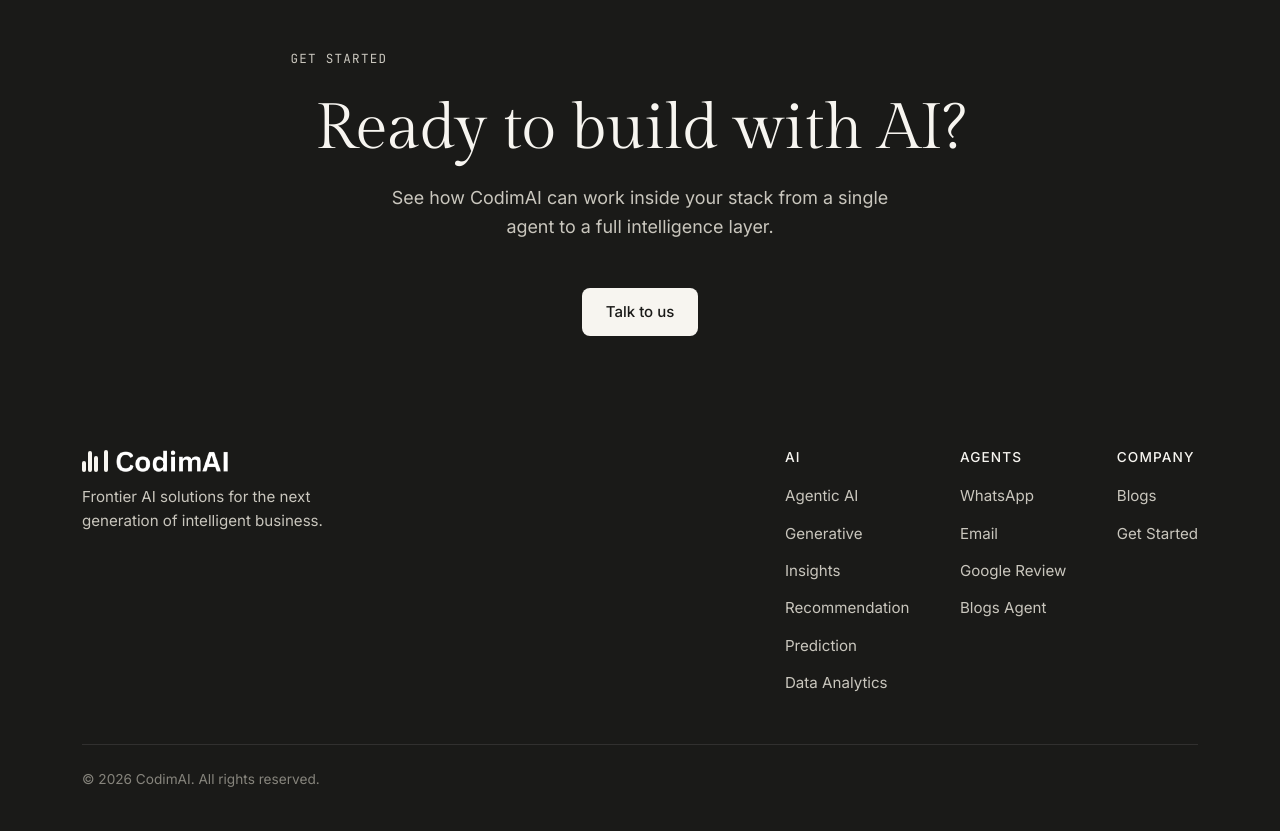
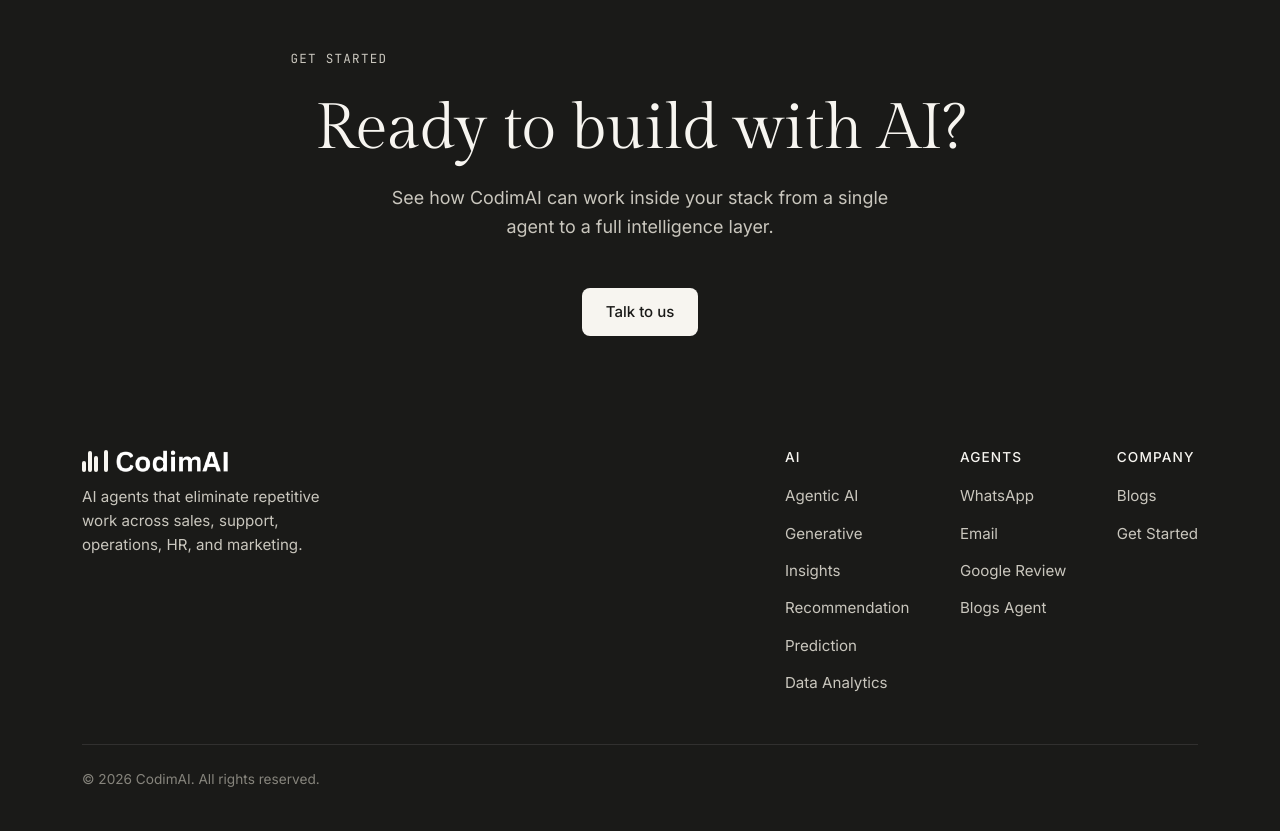
Before and after one commit to ShivamKGupta995/codimai-website, a PHP site: page /blogs/ in a window 1280 px wide. Shown: the part 1636-2467 px from the top of the page. Run offline with PHP 8.4, Linux system fonts and the light colour scheme; data that the repository does not hold is empty.

Commit message:
chore(footer): update brand tagline site-wide for v2 positioning
Replace the old footer tagline with the new agent-automation
positioning everywhere it appears, keeping the shared footer DRY
across all pages, partials/footer.html and blogs/includes/footer.php.

```diff
--- a/404.html
+++ b/404.html
@@ -207,7 +207,7 @@
 
         <div class="footer-brand">
           <a href="index.html" class="nav-logo nav-logo--on-dark" aria-label="CodimAI  home"><span class="nav-logo__mark" aria-hidden="true"><i></i><i></i><i></i><i></i></span><img src="assets/img/logo-word.png" alt="" class="nav-logo__word" width="223" height="44"></a>
-          <p>Frontier AI solutions for the next generation of intelligent business.</p>
+          <p>AI agents that eliminate repetitive work across sales, support, operations, HR, and marketing.</p>
         </div>
 
         <div class="footer-col">
--- a/agents/blogs-agent.html
+++ b/agents/blogs-agent.html
@@ -458,7 +458,7 @@
 
           <div class="footer-brand">
             <a href="../index.html" class="nav-logo nav-logo--on-dark" aria-label="CodimAI  home"><span class="nav-logo__mark" aria-hidden="true"><i></i><i></i><i></i><i></i></span><img src="../assets/img/logo-word.png" alt="" class="nav-logo__word" width="223" height="44"></a>
-            <p>Frontier AI solutions for the next generation of intelligent business.</p>
+            <p>AI agents that eliminate repetitive work across sales, support, operations, HR, and marketing.</p>
           </div>
 
           <div class="footer-col">
--- a/agents/email.html
+++ b/agents/email.html
@@ -487,7 +487,7 @@
 
           <div class="footer-brand">
             <a href="../index.html" class="nav-logo nav-logo--on-dark" aria-label="CodimAI  home"><span class="nav-logo__mark" aria-hidden="true"><i></i><i></i><i></i><i></i></span><img src="../assets/img/logo-word.png" alt="" class="nav-logo__word" width="223" height="44"></a>
-            <p>Frontier AI solutions for the next generation of intelligent business.</p>
+            <p>AI agents that eliminate repetitive work across sales, support, operations, HR, and marketing.</p>
           </div>
 
           <div class="footer-col">
--- a/agents/google-review.html
+++ b/agents/google-review.html
@@ -451,7 +451,7 @@
 
           <div class="footer-brand">
             <a href="../index.html" class="nav-logo nav-logo--on-dark" aria-label="CodimAI  home"><span class="nav-logo__mark" aria-hidden="true"><i></i><i></i><i></i><i></i></span><img src="../assets/img/logo-word.png" alt="" class="nav-logo__word" width="223" height="44"></a>
-            <p>Frontier AI solutions for the next generation of intelligent business.</p>
+            <p>AI agents that eliminate repetitive work across sales, support, operations, HR, and marketing.</p>
           </div>
 
           <div class="footer-col">
--- a/agents/whatsapp.html
+++ b/agents/whatsapp.html
@@ -497,7 +497,7 @@
 
           <div class="footer-brand">
             <a href="../index.html" class="nav-logo nav-logo--on-dark" aria-label="CodimAI  home"><span class="nav-logo__mark" aria-hidden="true"><i></i><i></i><i></i><i></i></span><img src="../assets/img/logo-word.png" alt="" class="nav-logo__word" width="223" height="44"></a>
-            <p>Frontier AI solutions for the next generation of intelligent business.</p>
+            <p>AI agents that eliminate repetitive work across sales, support, operations, HR, and marketing.</p>
           </div>
 
           <div class="footer-col">
--- a/ai/agentic-ai.html
+++ b/ai/agentic-ai.html
@@ -403,7 +403,7 @@
 
             <div class="footer-brand">
               <a  href="../index.html" class="nav-logo nav-logo--on-dark" aria-label="CodimAI  home"><span class="nav-logo__mark" aria-hidden="true"><i></i><i></i><i></i><i></i></span><img src="../assets/img/logo-word.png" alt="" class="nav-logo__word" width="223" height="44"></a>
-              <p>Frontier AI solutions for the next generation of intelligent business.</p>
+              <p>AI agents that eliminate repetitive work across sales, support, operations, HR, and marketing.</p>
             </div>
 
             <div class="footer-col">
--- a/ai/data-analytics.html
+++ b/ai/data-analytics.html
@@ -413,7 +413,7 @@
 
             <div class="footer-brand">
               <a href="../index.html" class="nav-logo nav-logo--on-dark" aria-label="CodimAI  home"><span class="nav-logo__mark" aria-hidden="true"><i></i><i></i><i></i><i></i></span><img src="../assets/img/logo-word.png" alt="" class="nav-logo__word" width="223" height="44"></a>
-              <p>Frontier AI solutions for the next generation of intelligent business.</p>
+              <p>AI agents that eliminate repetitive work across sales, support, operations, HR, and marketing.</p>
             </div>
 
             <div class="footer-col">
--- a/ai/generative.html
+++ b/ai/generative.html
@@ -414,7 +414,7 @@
 
             <div class="footer-brand">
               <a href="../index.html" class="nav-logo nav-logo--on-dark" aria-label="CodimAI  home"><span class="nav-logo__mark" aria-hidden="true"><i></i><i></i><i></i><i></i></span><img src="../assets/img/logo-word.png" alt="" class="nav-logo__word" width="223" height="44"></a>
-              <p>Frontier AI solutions for the next generation of intelligent business.</p>
+              <p>AI agents that eliminate repetitive work across sales, support, operations, HR, and marketing.</p>
             </div>
 
             <div class="footer-col">
--- a/ai/insights.html
+++ b/ai/insights.html
@@ -413,7 +413,7 @@
 
             <div class="footer-brand">
               <a href="../index.html" class="nav-logo nav-logo--on-dark" aria-label="CodimAI  home"><span class="nav-logo__mark" aria-hidden="true"><i></i><i></i><i></i><i></i></span><img src="../assets/img/logo-word.png" alt="" class="nav-logo__word" width="223" height="44"></a>
-              <p>Frontier AI solutions for the next generation of intelligent business.</p>
+              <p>AI agents that eliminate repetitive work across sales, support, operations, HR, and marketing.</p>
             </div>
 
             <div class="footer-col">
--- a/ai/prediction.html
+++ b/ai/prediction.html
@@ -413,7 +413,7 @@
 
             <div class="footer-brand">
               <a href="../index.html" class="nav-logo nav-logo--on-dark" aria-label="CodimAI  home"><span class="nav-logo__mark" aria-hidden="true"><i></i><i></i><i></i><i></i></span><img src="../assets/img/logo-word.png" alt="" class="nav-logo__word" width="223" height="44"></a>
-              <p>Frontier AI solutions for the next generation of intelligent business.</p>
+              <p>AI agents that eliminate repetitive work across sales, support, operations, HR, and marketing.</p>
             </div>
 
             <div class="footer-col">
--- a/ai/recommendation.html
+++ b/ai/recommendation.html
@@ -413,7 +413,7 @@
 
             <div class="footer-brand">
               <a href="../index.html" class="nav-logo nav-logo--on-dark" aria-label="CodimAI  home"><span class="nav-logo__mark" aria-hidden="true"><i></i><i></i><i></i><i></i></span><img src="../assets/img/logo-word.png" alt="" class="nav-logo__word" width="223" height="44"></a>
-              <p>Frontier AI solutions for the next generation of intelligent business.</p>
+              <p>AI agents that eliminate repetitive work across sales, support, operations, HR, and marketing.</p>
             </div>
 
             <div class="footer-col">
--- a/blogs/includes/footer.php
+++ b/blogs/includes/footer.php
@@ -6,7 +6,7 @@
 
       <div class="footer-brand">
         <a href="/" class="nav-logo nav-logo--on-dark" aria-label="CodimAI  home"><span class="nav-logo__mark" aria-hidden="true"><i></i><i></i><i></i><i></i></span><img src="/assets/img/logo-word.png" alt="" class="nav-logo__word" width="223" height="44"></a>
-        <p>Frontier AI solutions for the next generation of intelligent business.</p>
+        <p>AI agents that eliminate repetitive work across sales, support, operations, HR, and marketing.</p>
       </div>
 
       <div class="footer-col">
--- a/blogs/index.html
+++ b/blogs/index.html
@@ -215,7 +215,7 @@
         <div class="footer-top">
           <div class="footer-brand">
             <a href="../index.html" class="nav-logo nav-logo--on-dark" aria-label="CodimAI  home"><span class="nav-logo__mark" aria-hidden="true"><i></i><i></i><i></i><i></i></span><img src="../assets/img/logo-word.png" alt="" class="nav-logo__word" width="223" height="44"></a>
-            <p>Frontier AI solutions for the next generation of intelligent business.</p>
+            <p>AI agents that eliminate repetitive work across sales, support, operations, HR, and marketing.</p>
           </div>
 
           <div class="footer-col">
--- a/blogs/reading-your-data/index.html
+++ b/blogs/reading-your-data/index.html
@@ -252,7 +252,7 @@
 
           <div class="footer-brand">
             <a href="../../index.html" class="nav-logo nav-logo--on-dark" aria-label="CodimAI  home"><span class="nav-logo__mark" aria-hidden="true"><i></i><i></i><i></i><i></i></span><img src="../../assets/img/logo-word.png" alt="" class="nav-logo__word" width="223" height="44"></a>
-            <p>Frontier AI solutions for the next generation of intelligent business.</p>
+            <p>AI agents that eliminate repetitive work across sales, support, operations, HR, and marketing.</p>
           </div>
 
           <div class="footer-col">
--- a/blogs/reviews-to-revenue/index.html
+++ b/blogs/reviews-to-revenue/index.html
@@ -252,7 +252,7 @@
 
           <div class="footer-brand">
             <a href="../../index.html" class="nav-logo nav-logo--on-dark" aria-label="CodimAI  home"><span class="nav-logo__mark" aria-hidden="true"><i></i><i></i><i></i><i></i></span><img src="../../assets/img/logo-word.png" alt="" class="nav-logo__word" width="223" height="44"></a>
-            <p>Frontier AI solutions for the next generation of intelligent business.</p>
+            <p>AI agents that eliminate repetitive work across sales, support, operations, HR, and marketing.</p>
           </div>
 
           <div class="footer-col">
--- a/blogs/what-makes-an-agent-agentic/index.html
+++ b/blogs/what-makes-an-agent-agentic/index.html
@@ -256,7 +256,7 @@
 
           <div class="footer-brand">
             <a href="../../index.html" class="nav-logo nav-logo--on-dark" aria-label="CodimAI  home"><span class="nav-logo__mark" aria-hidden="true"><i></i><i></i><i></i><i></i></span><img src="../../assets/img/logo-word.png" alt="" class="nav-logo__word" width="223" height="44"></a>
-            <p>Frontier AI solutions for the next generation of intelligent business.</p>
+            <p>AI agents that eliminate repetitive work across sales, support, operations, HR, and marketing.</p>
           </div>
 
           <div class="footer-col">
--- a/get-started.html
+++ b/get-started.html
@@ -372,7 +372,7 @@
 
           <div class="footer-brand">
             <a href="index.html" class="nav-logo nav-logo--on-dark" aria-label="CodimAI  home"><span class="nav-logo__mark" aria-hidden="true"><i></i><i></i><i></i><i></i></span><img src="assets/img/logo-word.png" alt="" class="nav-logo__word" width="223" height="44"></a>
-            <p>Frontier AI solutions for the next generation of intelligent business.</p>
+            <p>AI agents that eliminate repetitive work across sales, support, operations, HR, and marketing.</p>
           </div>
 
           <div class="footer-col">
--- a/partials/footer.html
+++ b/partials/footer.html
@@ -6,7 +6,7 @@
       <!-- Brand -->
       <div class="footer-brand">
         <a href="/" class="nav-logo nav-logo--on-dark" aria-label="CodimAI  home"><span class="nav-logo__mark" aria-hidden="true"><i></i><i></i><i></i><i></i></span><img src="/assets/img/logo-word.png" alt="" class="nav-logo__word" width="223" height="44"></a>
-        <p>Frontier AI solutions for the next generation of intelligent business.</p>
+        <p>AI agents that eliminate repetitive work across sales, support, operations, HR, and marketing.</p>
       </div>
 
       <!-- AI links -->
```
